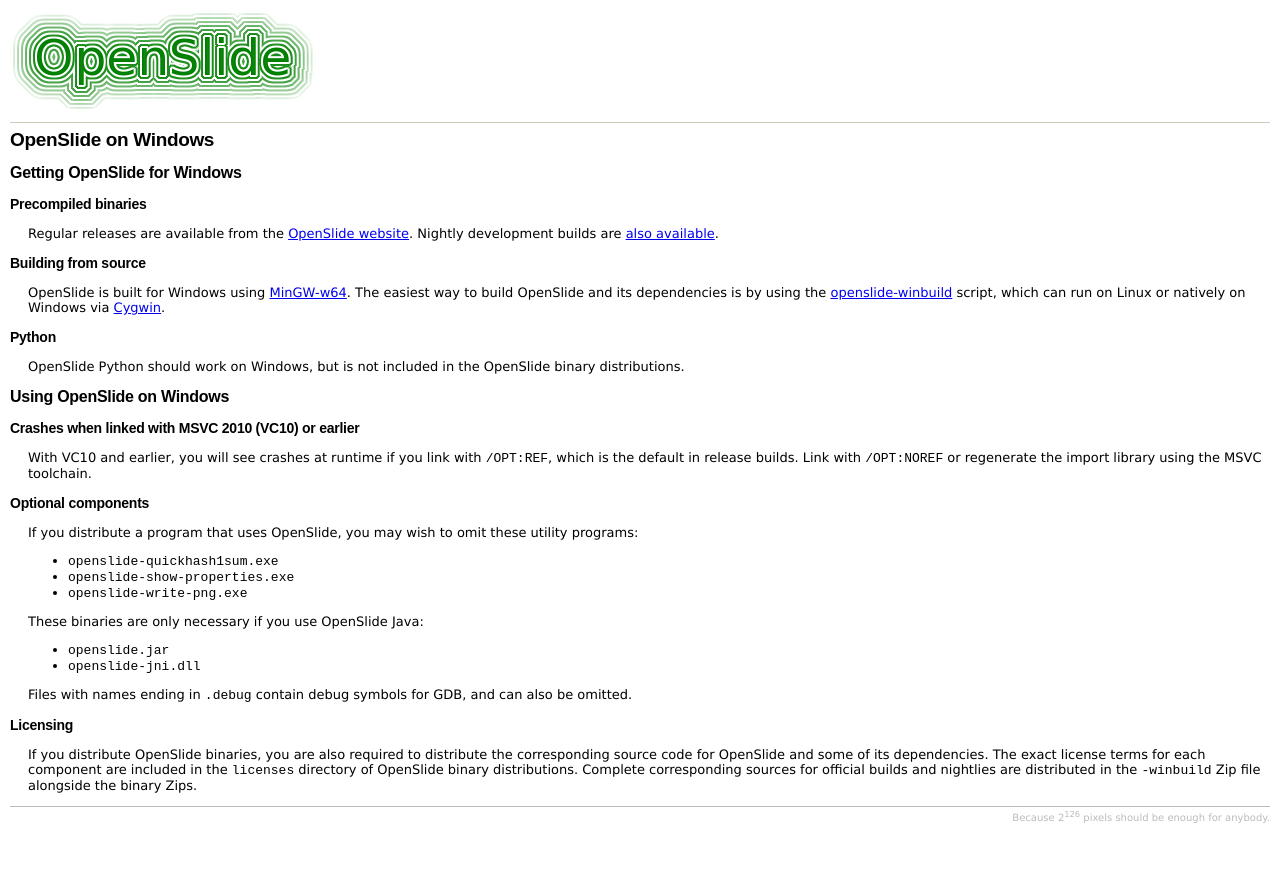
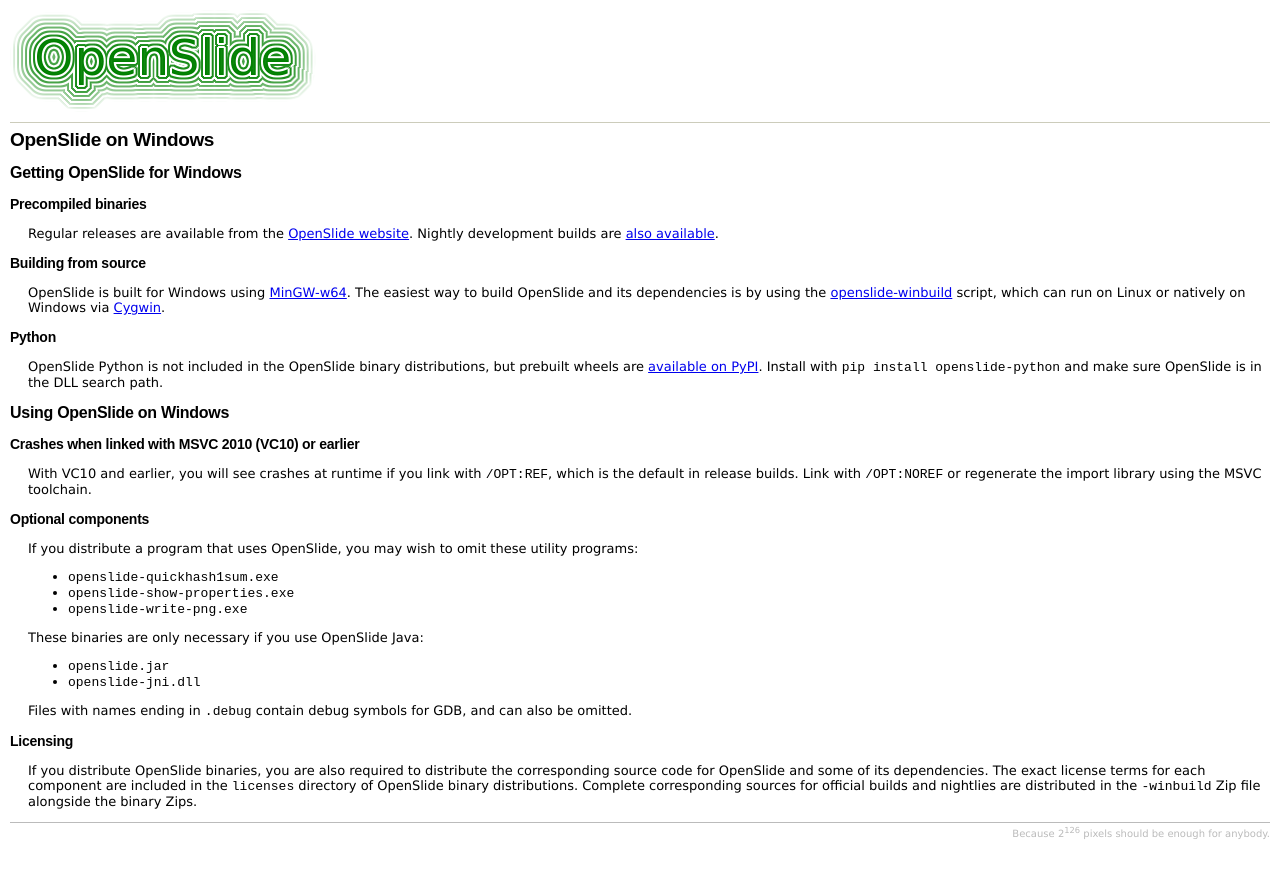
Before and after one commit to openslide/openslide.github.io, a Jekyll site: the page built from docs/windows/index.md, in a window 1280 px wide. Shown: the top 878 px of the page. Built offline with Jekyll 4.4.1, drawn with Linux system fonts in a browser that asks for light colours; comment, search, counter and statistics services are not loaded.

Commit message:
windows: Update for Python wheels

```diff
--- a/_includes/links.markdown
+++ b/_includes/links.markdown
@@ -1,6 +1,7 @@
 [news]: /news/
 [download]: /download/
 [download-windows]: /download/#windows-binaries
+[download-pypi]: https://pypi.python.org/pypi/openslide-python#downloads
 [lgplv2.1]: https://raw.github.com/openslide/openslide/master/lgpl-2.1.txt
 [demo]: /demo/
 [other-projects]: /other-projects/
--- a/docs/windows/index.md
+++ b/docs/windows/index.md
@@ -21,8 +21,10 @@
 
 ### Python
 
-OpenSlide Python should work on Windows, but is not included in the
-OpenSlide binary distributions.
+OpenSlide Python is not included in the OpenSlide binary distributions,
+but prebuilt wheels are [available on PyPI][download-pypi].  Install with
+`pip install openslide-python` and make sure OpenSlide is in the DLL search
+path.
 
 ## Using OpenSlide on Windows
 
```
